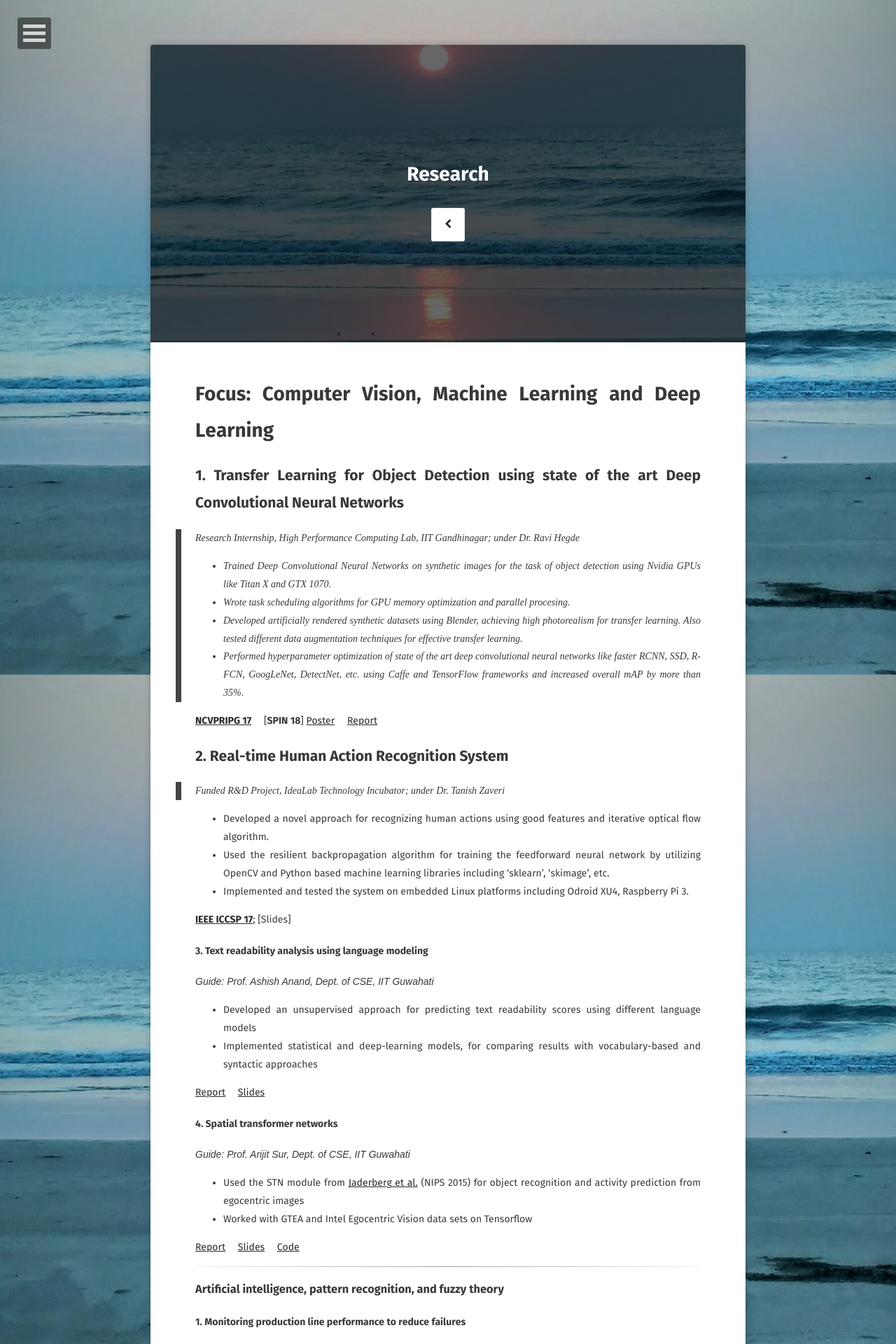
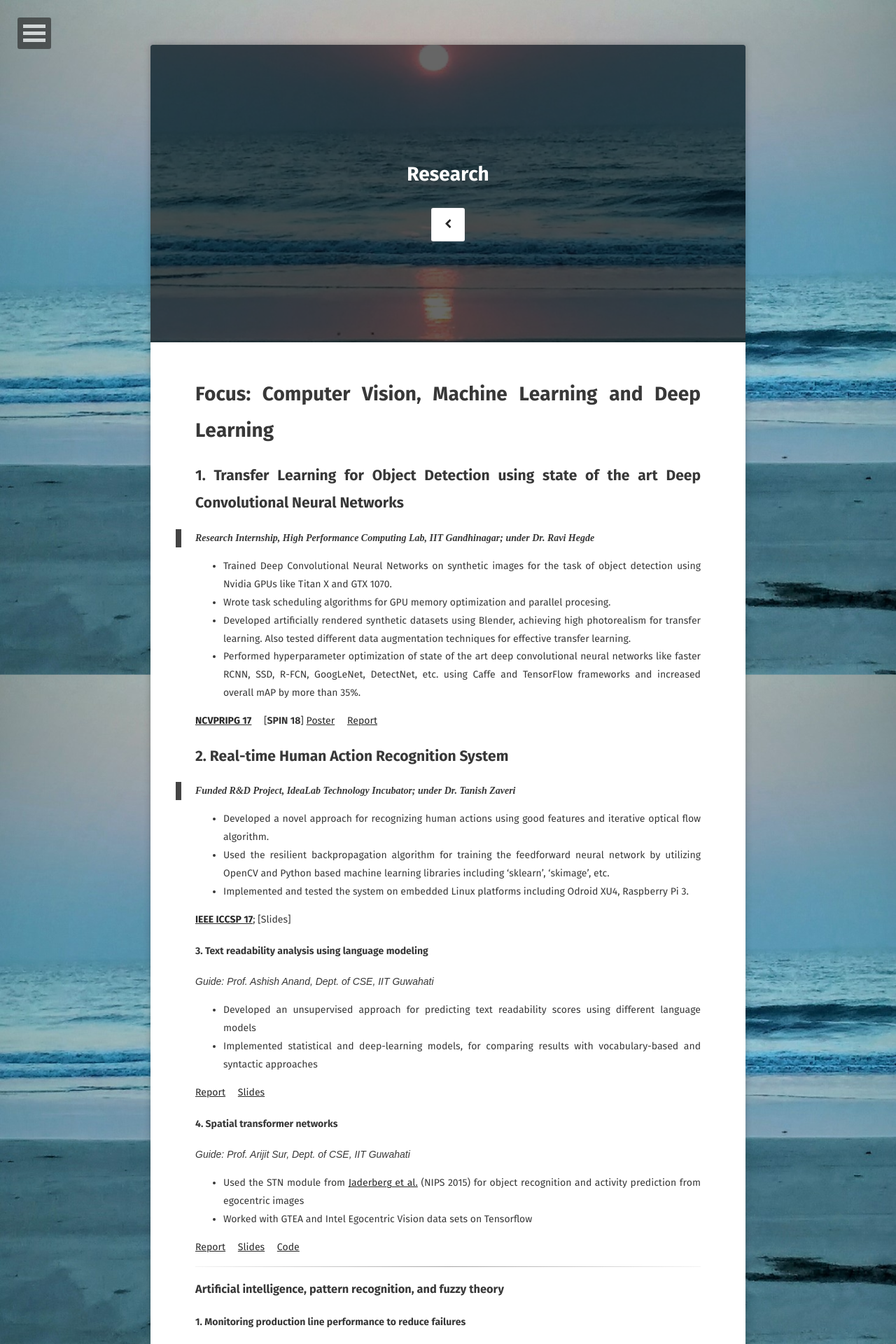
Before and after one commit to jontitalukdar/jontitalukdar.github.io_x, a Jekyll site: the page built from rprojects.md, in a window 1280 px wide. Shown: the top 1920 px of the page at 70% size. Built offline with Jekyll 4.4.1, drawn with Linux system fonts in a browser that asks for light colours; some web fonts are replaced; comment, search, counter and statistics services are not loaded.

```diff
--- a/rprojects.md
+++ b/rprojects.md
@@ -7,7 +7,8 @@ feature: https://jontitalukdar.github.io/assets/img/placeholder-big.jpg
 # Focus: Computer Vision, Machine Learning and Deep Learning
 
 ## 1. Transfer Learning for Object Detection using state of the art Deep Convolutional Neural Networks
->Research Internship, High Performance Computing Lab, IIT Gandhinagar; under Dr. Ravi Hegde
+>**Research Internship, High Performance Computing Lab, IIT Gandhinagar; under Dr. Ravi Hegde**
+
 * Trained Deep Convolutional Neural Networks on synthetic images for the task of object detection using Nvidia GPUs like Titan X and GTX 1070.
 * Wrote task scheduling algorithms for GPU memory optimization and parallel procesing.
 * Developed artificially rendered synthetic datasets using Blender, achieving high photorealism for transfer learning. Also tested different data augmentation techniques for effective transfer learning.
@@ -19,7 +20,7 @@ feature: https://jontitalukdar.github.io/assets/img/placeholder-big.jpg
 [Report](https://github.com/desh2608/crnn-relation-classification)
 
 ## 2. Real-time Human Action Recognition System
->Funded R&D Project, IdeaLab Technology Incubator; under Dr. Tanish Zaveri
+>**Funded R&D Project, IdeaLab Technology Incubator; under Dr. Tanish Zaveri**
 
 * Developed a novel approach for recognizing human actions using good features and iterative optical flow algorithm.
 * Used the resilient backpropagation algorithm for training the feedforward neural network by utilizing OpenCV and Python based machine learning libraries including ‘sklearn’, ‘skimage’, etc.
```
